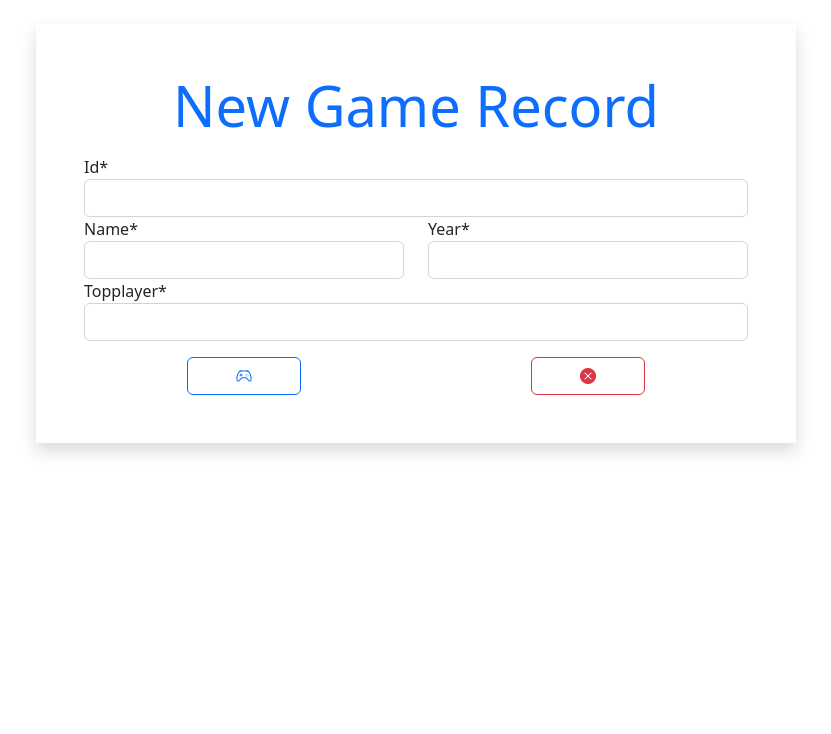
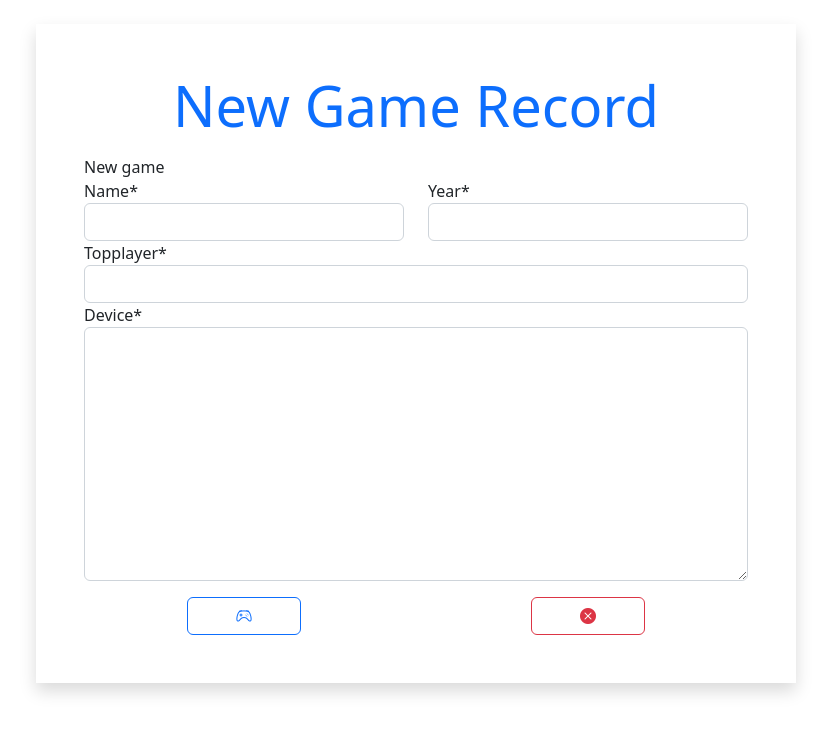
Before and after one commit to razzaksr/TamilAkashVedhagiriDJango, a Django app: page /giri/new in a window 1280 px wide. Shown: the top 734 px of the page, without its empty margins (224-1055 px from the left). Run offline with Django 4.2, Linux system fonts and the light colour scheme; some libraries are stand-ins or nearby versions.

Commit message:
Create done

```diff
--- a/Akash/Akash/templates/create.html
+++ b/Akash/Akash/templates/create.html
@@ -2,11 +2,9 @@
 {% load crispy_forms_tags %}
 {%block userdata%}
 <p class="display-4 text-center text-primary">New Game Record</p>
-<form action="" method="POST">
+{{info}}
+<form action="/giri/new" method="POST">
     {%csrf_token%}
-    <div class="col-lg-12 col-sm-12">
-        {{hey.id |as_crispy_field}}
-    </div>
     <div class="row">
         <div class="col-lg-6 col-sm-12">
             {{hey.name |as_crispy_field}}
@@ -18,6 +16,9 @@
     <div class="col-lg-12 col-sm-12">
         {{hey.topplayer |as_crispy_field}}
     </div>
+    <div class="col-lg-12 col-sm-12">
+        {{hey.device |as_crispy_field}}
+    </div>
     <div class="row justify-content-around mt-3">
         <button class="col-2 btn btn-outline-primary">
             <i class="bi bi-controller"></i>
--- a/Akash/basic/models.py
+++ b/Akash/basic/models.py
@@ -1,9 +1,9 @@
+from enum import auto
 from django.db import models
 
 # Create your models here.
 
 class Game(models.Model):
-    id=models.IntegerField(primary_key=True)
     name=models.CharField(max_length=255)
     year=models.IntegerField(max_length=4)
     device=models.TextField()
--- a/Akash/basic/views.py
+++ b/Akash/basic/views.py
@@ -5,8 +5,18 @@ from . import forms
 # Create your views here.
 
 def callCreate(req):
-    obj=forms.GameForm()
-    return render(req,"create.html",{"hey":obj})
+    if req.method=="POST":
+        object=forms.GameForm(req.POST)
+        if object.is_valid():
+            object.save()
+            #return render("/giri/new")
+            obj=forms.GameForm()
+            return render(req,"create.html",{"hey":obj,"info":"New game added"})
+        else:
+            return render(req,"create.html",{"hey":object,"info":"New game not added"})
+    else:
+        obj=forms.GameForm()
+        return render(req,"create.html",{"hey":obj,"info":"New game"})
 
 def logging(req):
     if req.method=="POST":
```
Also changed, not shown: Akash/basic/migrations/0002_alter_game_id.py (added).
